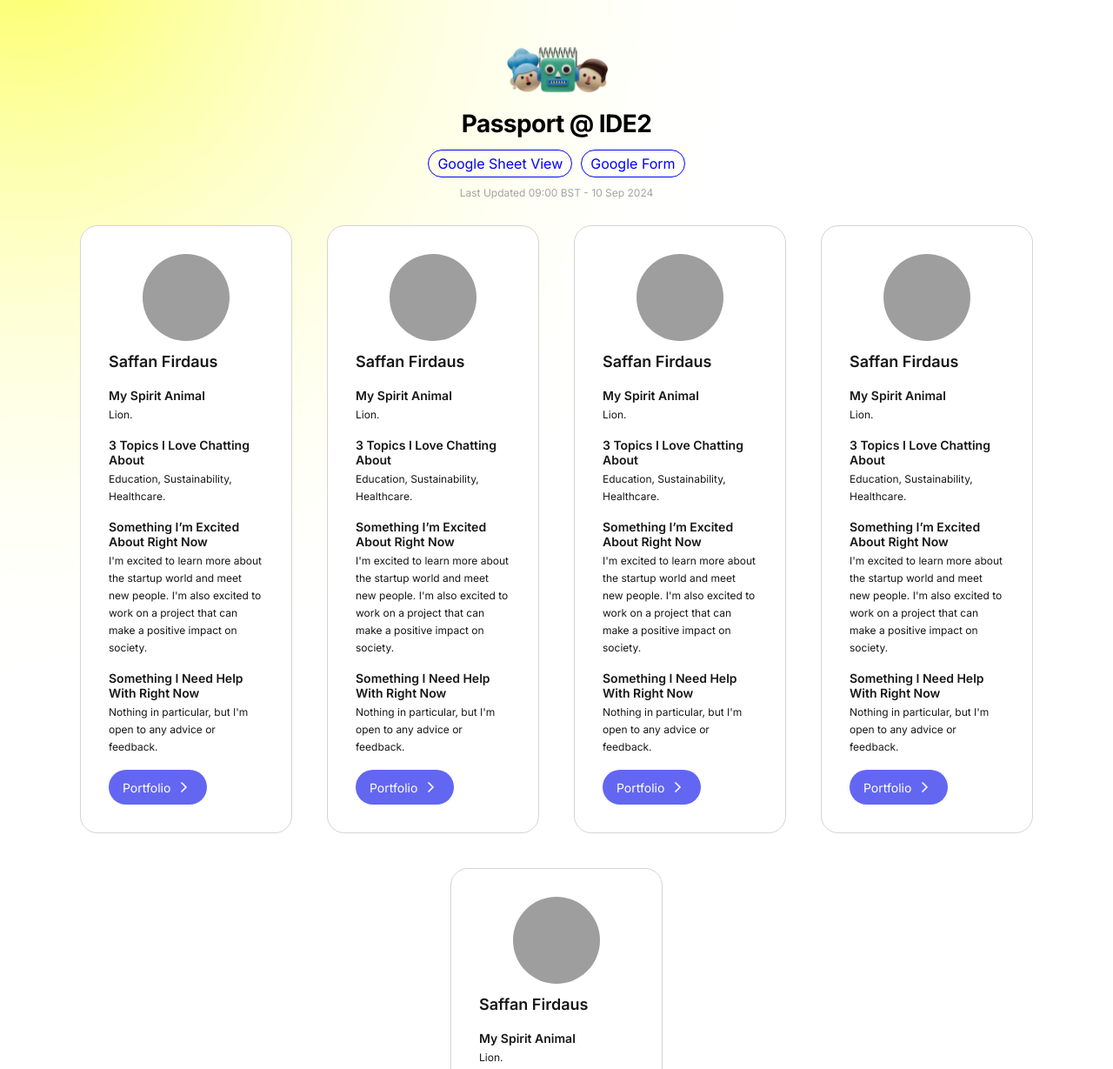
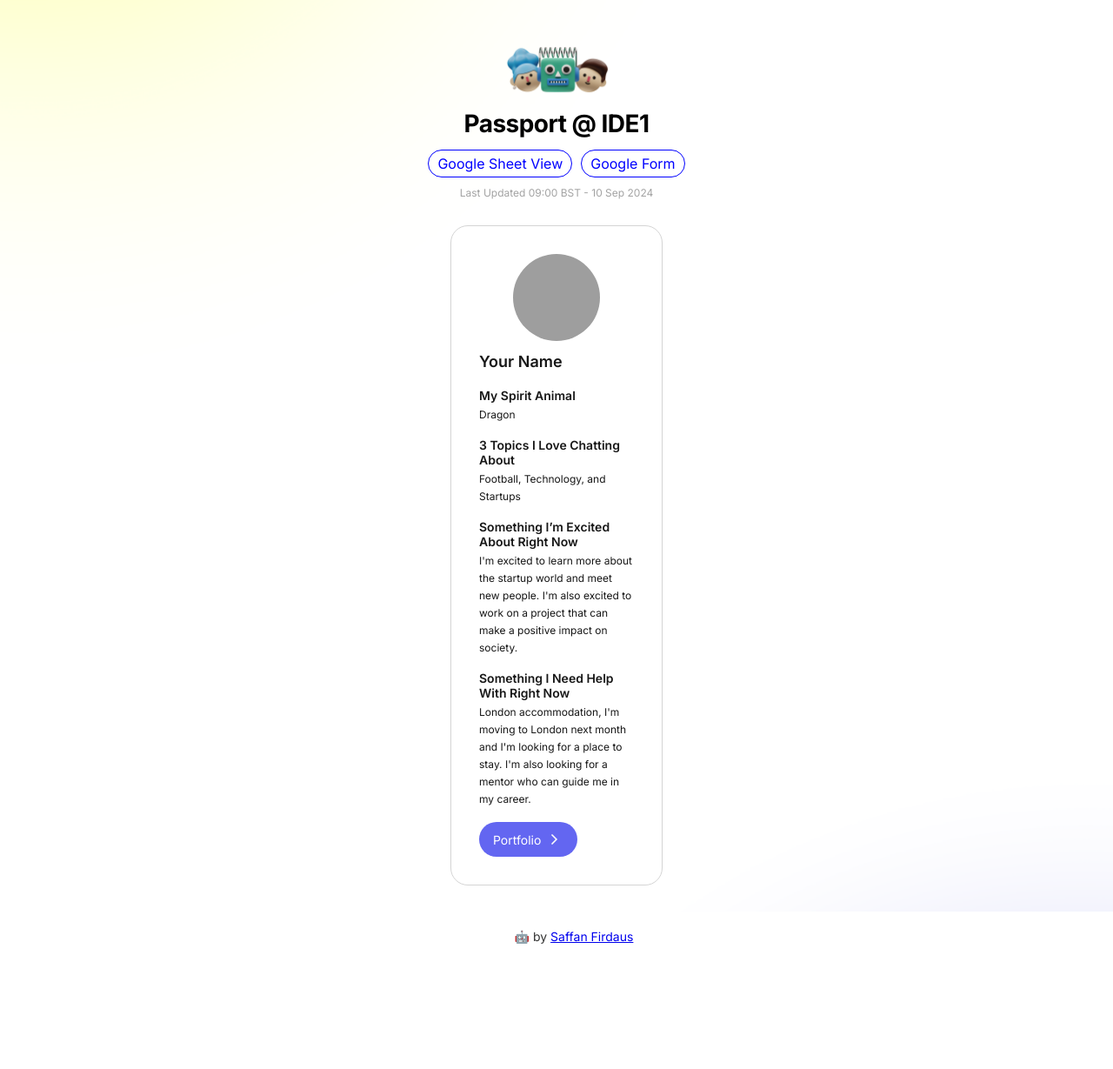
Before and after one commit to charmxyz/ide1-passport, a website: page index.html in a window 1280 px wide. Shown: the top 1229 px of the page at 87% size. After the commit the page ends 1105 px from the top, so only its background shows below. Drawn offline with Linux system fonts and the light colour scheme; grey boxes are pictures that could not be loaded.

Commit message:
update app.js and index.html

```diff
--- a/app.js
+++ b/app.js
@@ -3,47 +3,11 @@ document.addEventListener('DOMContentLoaded', () => {
 
     const people = [
         {
-            name: "Saffan Firdaus",
-            spiritAnimal: "Lion.",
-            threeTopic: "Education, Sustainability, Healthcare.",
+            name: "Your Name",
+            spiritAnimal: "Dragon",
+            threeTopic: "Football, Technology, and Startups",
             excitedThings: "I'm excited to learn more about the startup world and meet new people. I'm also excited to work on a project that can make a positive impact on society.",
-            needHelp: "Nothing in particular, but I'm open to any advice or feedback.",
-            portfolioLink: "https://bit.ly/saffanportfolio",
-            imageLink: "https://t3.ftcdn.net/jpg/06/19/26/46/360_F_619264680_x2PBdGLF54sFe7kTBtAvZnPyXgvaRw0Y.jpg",
-        },
-        {
-            name: "Saffan Firdaus",
-            spiritAnimal: "Lion.",
-            threeTopic: "Education, Sustainability, Healthcare.",
-            excitedThings: "I'm excited to learn more about the startup world and meet new people. I'm also excited to work on a project that can make a positive impact on society.",
-            needHelp: "Nothing in particular, but I'm open to any advice or feedback.",
-            portfolioLink: "https://bit.ly/saffanportfolio",
-            imageLink: "https://t3.ftcdn.net/jpg/06/19/26/46/360_F_619264680_x2PBdGLF54sFe7kTBtAvZnPyXgvaRw0Y.jpg",
-        },
-        {
-            name: "Saffan Firdaus",
-            spiritAnimal: "Lion.",
-            threeTopic: "Education, Sustainability, Healthcare.",
-            excitedThings: "I'm excited to learn more about the startup world and meet new people. I'm also excited to work on a project that can make a positive impact on society.",
-            needHelp: "Nothing in particular, but I'm open to any advice or feedback.",
-            portfolioLink: "https://bit.ly/saffanportfolio",
-            imageLink: "https://t3.ftcdn.net/jpg/06/19/26/46/360_F_619264680_x2PBdGLF54sFe7kTBtAvZnPyXgvaRw0Y.jpg",
-        },
-        {
-            name: "Saffan Firdaus",
-            spiritAnimal: "Lion.",
-            threeTopic: "Education, Sustainability, Healthcare.",
-            excitedThings: "I'm excited to learn more about the startup world and meet new people. I'm also excited to work on a project that can make a positive impact on society.",
-            needHelp: "Nothing in particular, but I'm open to any advice or feedback.",
-            portfolioLink: "https://bit.ly/saffanportfolio",
-            imageLink: "https://t3.ftcdn.net/jpg/06/19/26/46/360_F_619264680_x2PBdGLF54sFe7kTBtAvZnPyXgvaRw0Y.jpg",
-        },
-        {
-            name: "Saffan Firdaus",
-            spiritAnimal: "Lion.",
-            threeTopic: "Education, Sustainability, Healthcare.",
-            excitedThings: "I'm excited to learn more about the startup world and meet new people. I'm also excited to work on a project that can make a positive impact on society.",
-            needHelp: "Nothing in particular, but I'm open to any advice or feedback.",
+            needHelp: "London accommodation, I'm moving to London next month and I'm looking for a place to stay. I'm also looking for a mentor who can guide me in my career.",
             portfolioLink: "https://bit.ly/saffanportfolio",
             imageLink: "https://t3.ftcdn.net/jpg/06/19/26/46/360_F_619264680_x2PBdGLF54sFe7kTBtAvZnPyXgvaRw0Y.jpg",
         },
--- a/index.html
+++ b/index.html
@@ -5,7 +5,7 @@
     <meta name="viewport" content="width=device-width, initial-scale=1.0">
     <meta http-equiv="X-UA-Compatible" content="IE=edge">
     <meta name="description" content="People @ IDE">
-    <title>Passport @ IDE2</title>
+    <title>Passport @ IDE1</title>
     <link rel="stylesheet" href="style.css">
     <link rel="stylesheet" href="https://fonts.googleapis.com/css2?family=Inter:wght@400;500;600;700&display=swap">
     <link rel="icon" type="image/png" href="image/robot.png">
@@ -14,7 +14,7 @@
     <div class="desktop-1">
         <div class="logo-container">
             <img class="logo" alt="Logo" src="./image/logo.png">
-            <b class="people-ide">Passport @ IDE2</b>
+            <b class="people-ide">Passport @ IDE1</b>
         </div>
         <!-- <div class="input-box-parent">
             <input type="text" id="text-input" class="search-input" placeholder="(Coming Soon)">
```
